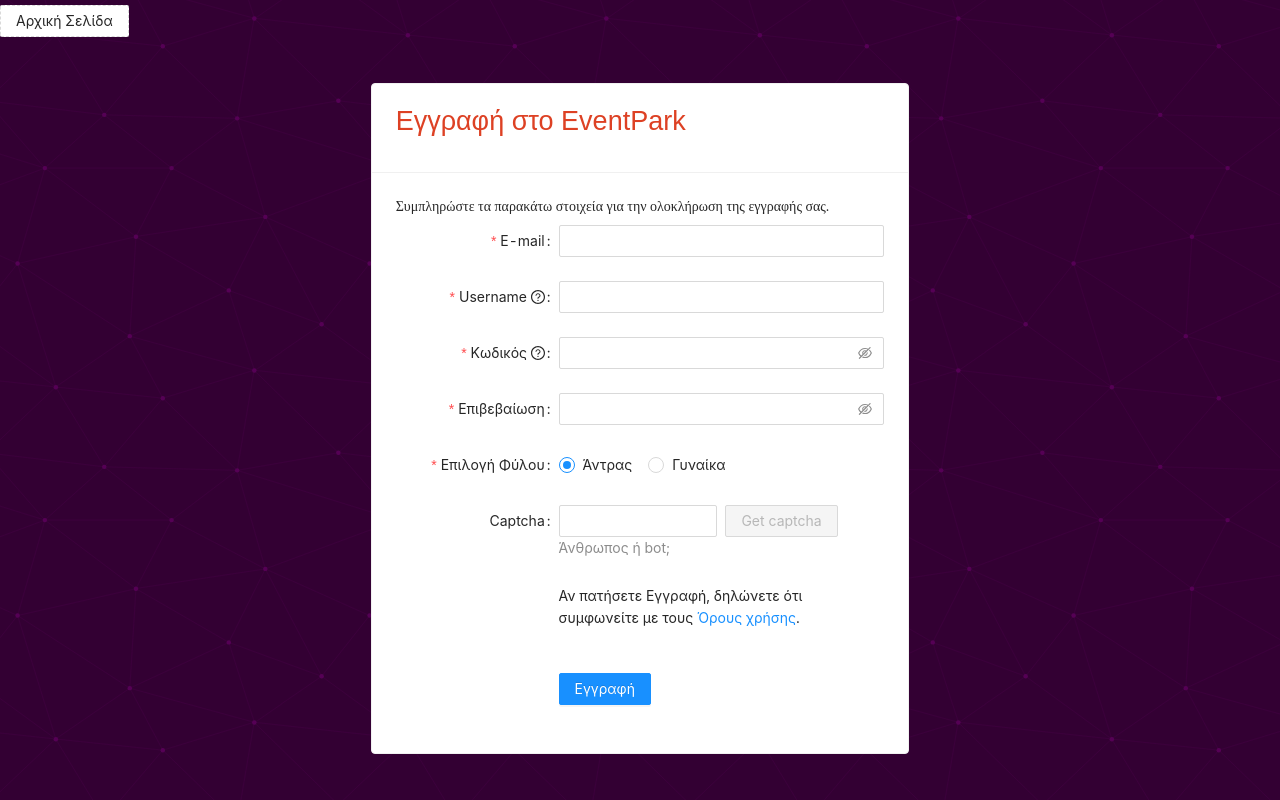
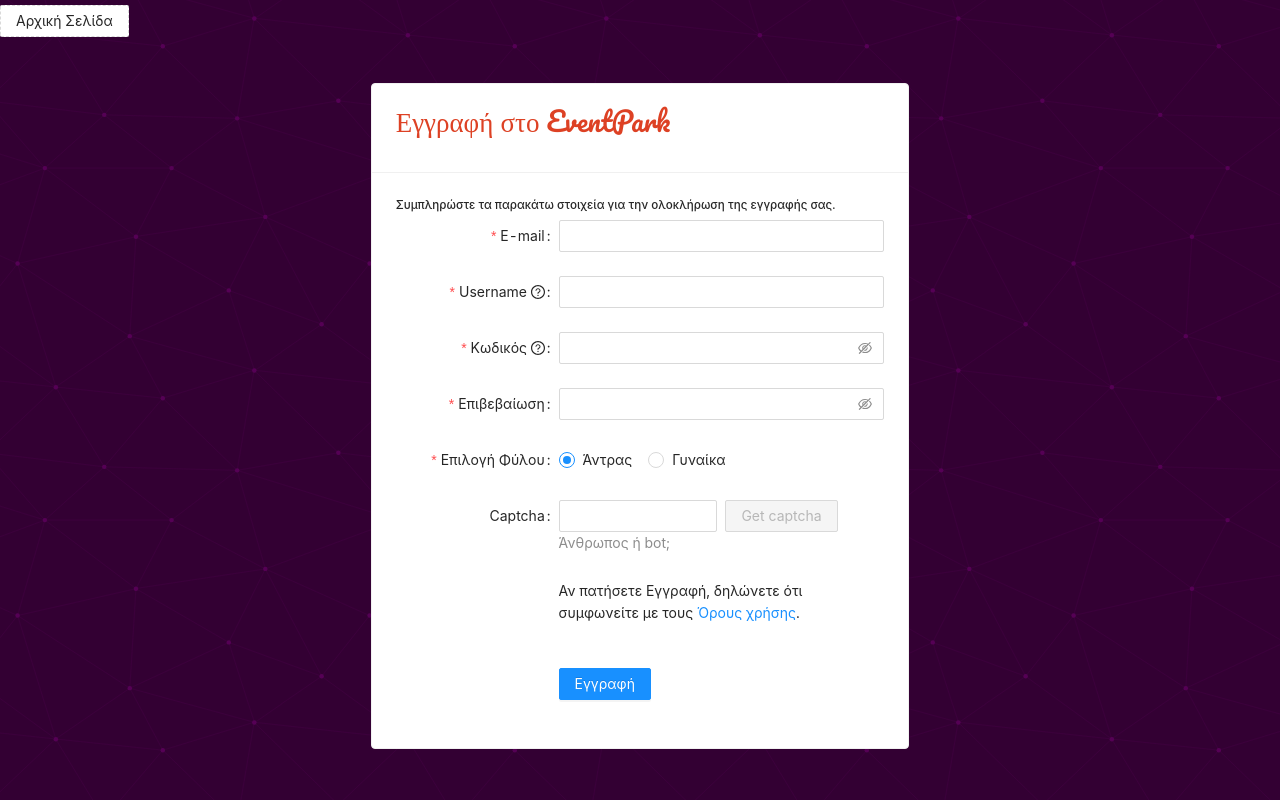
Before and after one commit to Panos61/React-Project-V-0.1, a React (Create React App) app: page /register in a window 1280 px wide. Shown: the top 800 px of the page. Built offline with nearby package versions, Linux system fonts and the light colour scheme; no server answers.

Commit message:
style edit

```diff
--- a/src/Components/LoginForm/LoginFormStyle.js
+++ b/src/Components/LoginForm/LoginFormStyle.js
@@ -18,9 +18,9 @@
     const title = (
       <h2
         style={{
-          fontFamily: 'fantasy,verdana,san-serif',
+          fontFamily: 'Pacifico, cursive',
           fontSize: '27px',
-          color: '#DD4124' //#43a047
+          color: '#DD4124'
         }}
       >
         Σύνδεση στο EventPark
--- a/src/Components/RegisterForm/SignUpStyle.js
+++ b/src/Components/RegisterForm/SignUpStyle.js
@@ -18,7 +18,7 @@
     const title = (
       <h2
         style={{
-          fontFamily: 'fantasy,verdana,san-serif',
+          fontFamily: 'Pacifico, cursive',
           fontSize: '27px',
           color: '#DD4124'
         }}
@@ -35,10 +35,10 @@
             <div id="parent-register">
               <div className="register-card">
                 <Card title={title} style={{ borderRadius: '4px' }}>
-                  <h4 style={{ fontFamily: 'san-serif' }}>
+                  <h5>
                     Συμπληρώστε τα παρακάτω στοιχεία για την ολοκλήρωση της
                     εγγραφής σας.
-                  </h4>
+                  </h5>
                   <WrappedRegistrationForm />
                 </Card>
               </div>
```
